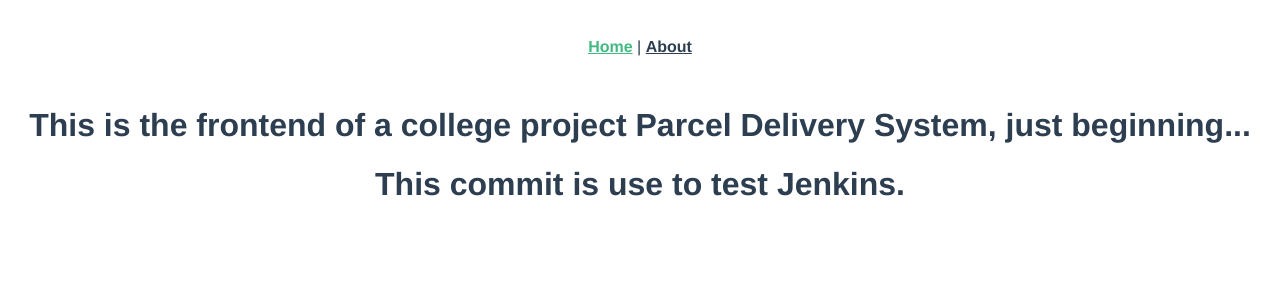
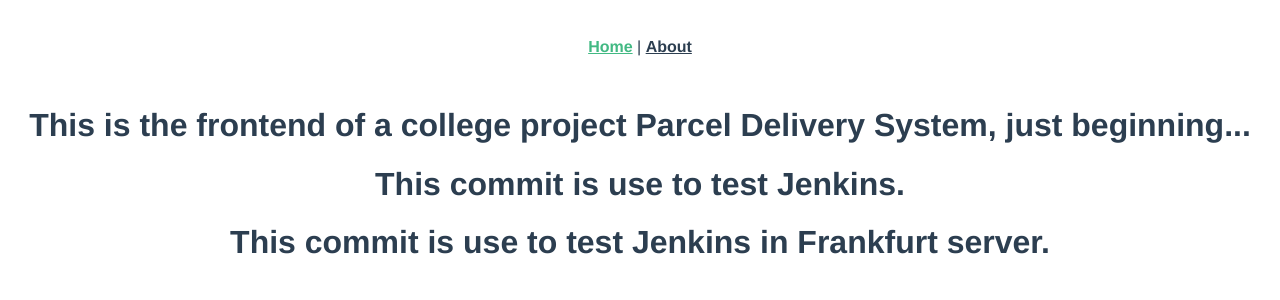
Before and after one commit to Yuhong-He/parcel_delievery_system-front, a Vue app: page / in a window 1280 px wide. Shown: the top 300 px of the page. Built offline with nearby package versions, Linux system fonts and the light colour scheme.

Commit message:
test jenkins frankfurt server

```diff
--- a/src/views/HomeView.vue
+++ b/src/views/HomeView.vue
@@ -2,6 +2,7 @@
   <div>
     <h1>This is the frontend of a college project Parcel Delivery System, just beginning...</h1>
     <h1>This commit is use to test Jenkins.</h1>
+    <h1>This commit is use to test Jenkins in Frankfurt server.</h1>
   </div>
 </template>
 
```
